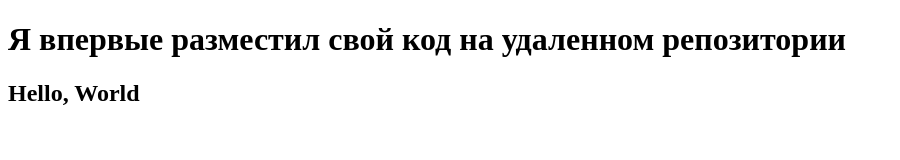
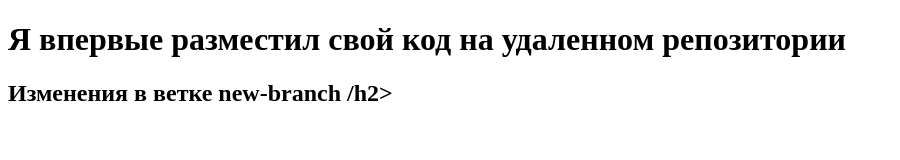
Before and after one commit to Sulik2009/repos, a plain HTML site: page index.html in a window 1280 px wide. Shown: the whole page, without its empty margins (0-900 px from the left). Drawn offline with Linux system fonts and the light colour scheme.

Commit message:
add h2 in new-branch

```diff
--- a/index.html
+++ b/index.html
@@ -7,7 +7,7 @@
 </head>
 <body>
    <h1>Я впервые разместил свой код на удаленном репозитории </h1>
-   <h2>Hello, World</h2>
+   <h2>Изменения в ветке new-branch /h2>
 
 </body>
 </html>
```
